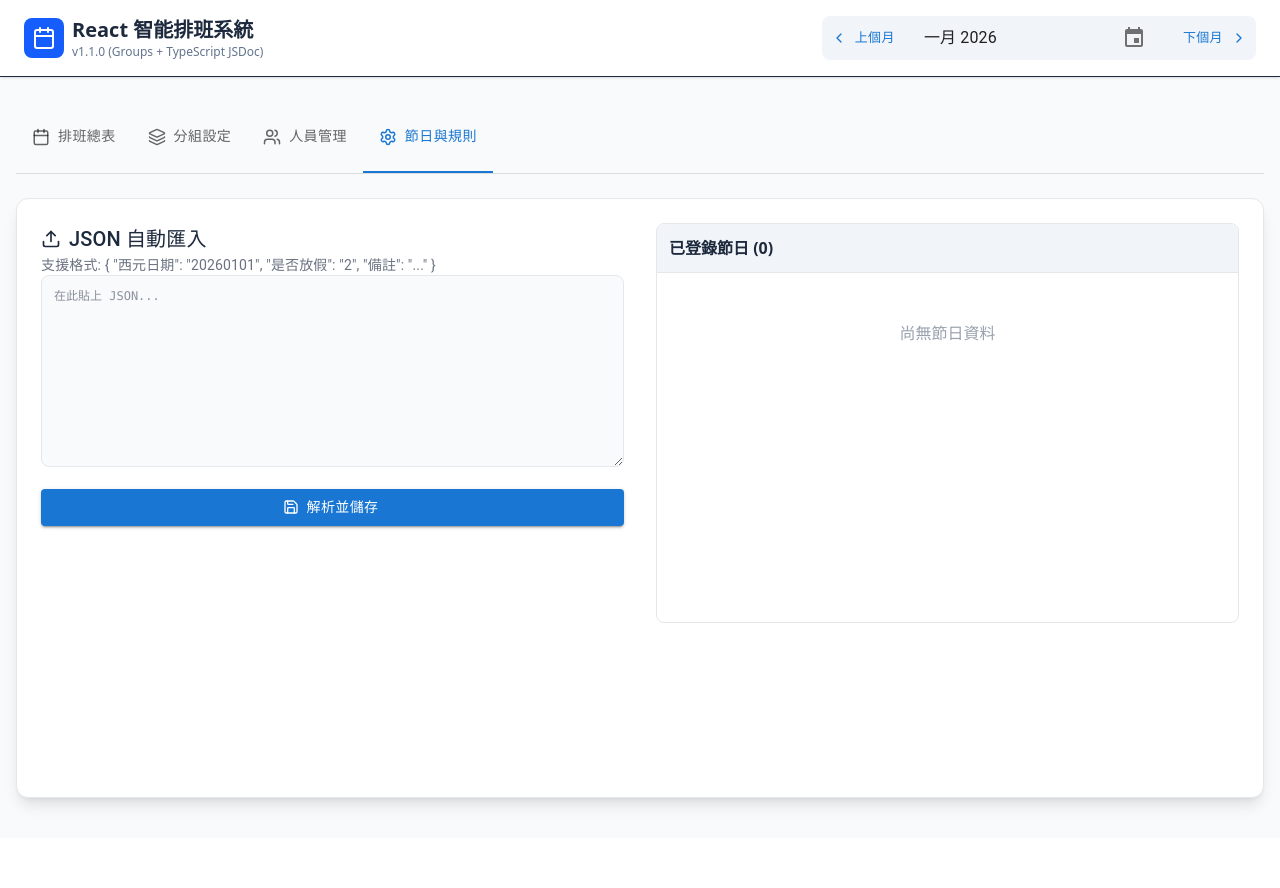
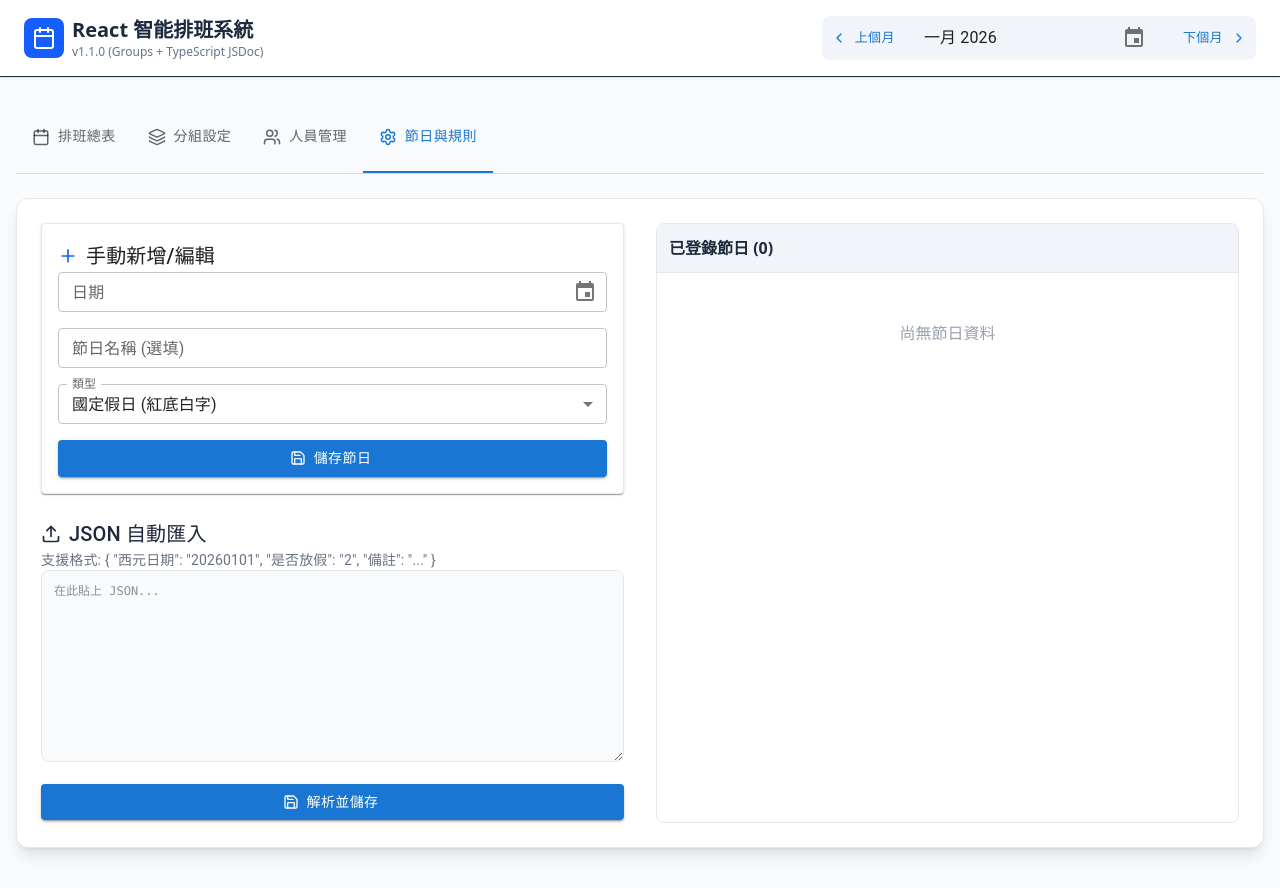
Before and after one commit to ubuntu030/calendar-schedule, a React (Vite) app: page / in a window 1280 px wide. Both pictures are taken after a click on the tab "節日與規則". Before the commit the page ends 838 px from the top, so only its background shows below. Built offline with nearby package versions, Linux system fonts and the light colour scheme.

Commit message:
節日手動新增編輯功能

```diff
--- a/src/App.tsx
+++ b/src/App.tsx
@@ -32,7 +32,7 @@
     { id: "190098", name: "羅雅今", title: "CDP" },
     { id: "210028", name: "蔡幸秀", title: "Commis" },
     { id: "240014", name: "柳家豪", title: "CDP" },
-    { id: "220006", name: "黃瀚祈", title: "Demi CDP" },
+    { id: "220006", name: "黃瀞祈", title: "Demi CDP" },
     { id: "220032", name: "陳麗幸", title: "Commis" },
     { id: "230023", name: "鄭博容", title: "Commis" },
     { id: "N250022", name: "張心嵐", title: "Inter" },
@@ -90,9 +90,10 @@
   };
 
   return (
-    <div className="min-h-screen bg-slate-50 font-sans text-slate-800 pb-10">
+    <LocalizationProvider dateAdapter={AdapterDateFns} adapterLocale={zhTW}>
+      <div className="min-h-screen bg-slate-50 font-sans text-slate-800 pb-10">
       {/* 頂部導航 */}
-      <header className="bg-white border-b px-6 py-4 flex flex-col md:flex-row justify-between items-center gap-4 sticky top-0 z-50 shadow-sm">
+        <header className="bg-white border-b px-6 py-4 flex flex-col md:flex-row justify-between items-center gap-4 sticky top-0 z-50 shadow-sm">
         <div className="flex items-center gap-2">
           <div className="bg-blue-600 p-2 rounded-lg text-white">
             <Calendar size={24} />
@@ -107,7 +108,6 @@
           </div>
         </div>
 
-        <LocalizationProvider dateAdapter={AdapterDateFns} adapterLocale={zhTW}>
           <div className="flex items-center gap-4 bg-slate-100 p-1.5 rounded-lg">
             <Button
               size="small"
@@ -138,7 +138,6 @@
               下個月
             </Button>
           </div>
-        </LocalizationProvider>
       </header>
 
       {/* 主要內容區 */}
@@ -218,5 +217,6 @@
         </div>
       </main>
     </div>
+    </LocalizationProvider>
   );
 }
--- a/src/components/SubComponent.tsx
+++ b/src/components/SubComponent.tsx
@@ -10,6 +10,7 @@
   FormControl,
   Chip,
   IconButton,
+  Stack,
 } from "@mui/material";
 import {
   AlertTriangle,
@@ -19,7 +20,10 @@
   Trash2,
   Layers,
   X,
+  Edit,
 } from "lucide-react";
+import { DatePicker } from "@mui/x-date-pickers/DatePicker";
+import { format } from "date-fns";
 
 /**
  * ============================================================================
@@ -715,25 +719,68 @@
   setHolidays: any;
 }) => {
   const [jsonInput, setJsonInput] = useState("");
+  const [formData, setFormData] = useState({
+    date: "",
+    name: "",
+    type: "NATIONAL",
+  });
+
+  const handleSaveManual = () => {
+    if (!formData.date) {
+      alert("請選擇日期");
+      return;
+    }
+
+    const colorClass =
+      formData.type === "NATIONAL"
+        ? "bg-red-500 text-white"
+        : "bg-red-50 text-red-500";
+
+    const newHoliday = {
+      date: formData.date,
+      name: formData.name,
+      isOff: "2",
+      color: colorClass,
+      type: formData.type,
+    };
+
+    setHolidays((prev: any[]) => {
+      const filtered = prev.filter((h) => h.date !== formData.date);
+      return [...filtered, newHoliday].sort((a, b) =>
+        a.date.localeCompare(b.date),
+      );
+    });
+
+    setFormData({ date: "", name: "", type: "NATIONAL" });
+  };
+
+  const handleEdit = (h: any) => {
+    setFormData({
+      date: h.date,
+      name: h.name || "",
+      type: h.type === "WEEKEND" ? "WEEKEND" : "NATIONAL",
+    });
+  };
 
   const handleImport = () => {
     try {
       const parsed = JSON.parse(jsonInput);
-      const newHolidays = parsed.map((item: any) => {
+      const newHolidays = parsed
+        .filter((item: any) => item.是否放假 === "2")
+        .map((item: any) => {
           // 轉換 20260101 -> 2026-01-01
           const d = item.西元日期;
           const dateStr = `${d.substring(0, 4)}-${d.substring(4, 6)}-${d.substring(6, 8)}`;
 
           let colorClass = "";
           let type = "NORMAL";
-        if (item.是否放假 === "2") {
+
           if (item.備註) {
             colorClass = "bg-red-500 text-white"; // 國定假日
             type = "NATIONAL";
           } else {
             colorClass = "bg-red-50 text-red-500"; // 週末
             type = "WEEKEND";
-          }
           }
           return {
             date: dateStr,
@@ -764,6 +811,56 @@
 
   return (
     <div className="p-6 grid grid-cols-1 lg:grid-cols-2 gap-8">
+      <div className="space-y-6">
+        <Card className="p-4 bg-white shadow-sm border border-gray-200">
+          <Typography variant="h6" className="flex items-center gap-2 mb-4">
+            <Plus size={20} className="text-blue-600" /> 手動新增/編輯
+          </Typography>
+          <Stack spacing={2}>
+            <DatePicker
+              label="日期"
+              value={formData.date ? new Date(formData.date) : null}
+              onChange={(newValue) =>
+                setFormData({
+                  ...formData,
+                  date: newValue ? format(newValue, "yyyy-MM-dd") : "",
+                })
+              }
+              slotProps={{ textField: { size: "small", fullWidth: true } }}
+            />
+            <TextField
+              label="節日名稱 (選填)"
+              size="small"
+              fullWidth
+              value={formData.name}
+              onChange={(e) =>
+                setFormData({ ...formData, name: e.target.value })
+              }
+            />
+            <FormControl size="small" fullWidth>
+              <InputLabel>類型</InputLabel>
+              <Select
+                value={formData.type}
+                label="類型"
+                onChange={(e) =>
+                  setFormData({ ...formData, type: e.target.value })
+                }
+              >
+                <MenuItem value="NATIONAL">國定假日 (紅底白字)</MenuItem>
+                <MenuItem value="WEEKEND">週末/其他 (白底紅字)</MenuItem>
+              </Select>
+            </FormControl>
+            <Button
+              variant="contained"
+              fullWidth
+              onClick={handleSaveManual}
+              startIcon={<Save size={16} />}
+            >
+              儲存節日
+            </Button>
+          </Stack>
+        </Card>
+
         <div className="space-y-4">
         <Typography variant="h6" className="flex items-center gap-2">
           <Upload size={20} /> JSON 自動匯入
@@ -787,8 +884,9 @@
           解析並儲存
         </Button>
         </div>
+      </div>
 
-      <div className="border border-gray-200 rounded-lg overflow-hidden flex flex-col h-[400px]">
+      <div className="border border-gray-200 rounded-lg overflow-hidden flex flex-col h-[600px]">
         <div className="bg-slate-100 p-3 font-semibold border-b border-gray-200">
           已登錄節日 ({holidays.length})
         </div>
@@ -816,6 +914,14 @@
                   <span className="text-xs text-gray-400">週末</span>
                 )}
               </div>
+              <div className="flex gap-1">
+                <Button
+                  size="small"
+                  onClick={() => handleEdit(h)}
+                  style={{ minWidth: "30px" }}
+                >
+                  <Edit size={14} className="text-blue-500" />
+                </Button>
                 <Button
                   size="small"
                   color="error"
@@ -824,9 +930,11 @@
                       prev.filter((x) => x.date !== h.date),
                     )
                   }
+                  style={{ minWidth: "30px" }}
                 >
                   <Trash2 size={14} />
                 </Button>
+              </div>
             </div>
           ))}
         </div>
```
Lines whose indentation alone changed are shown as unchanged.
